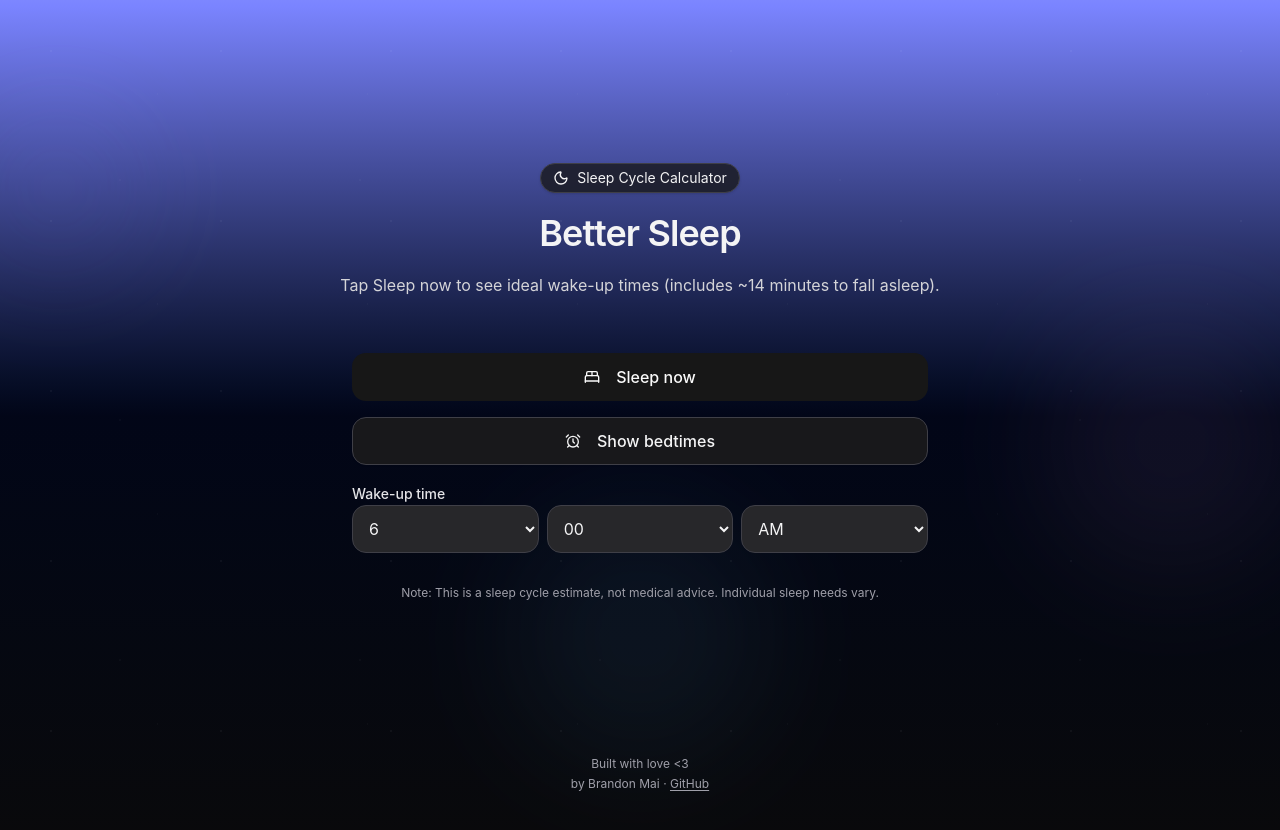
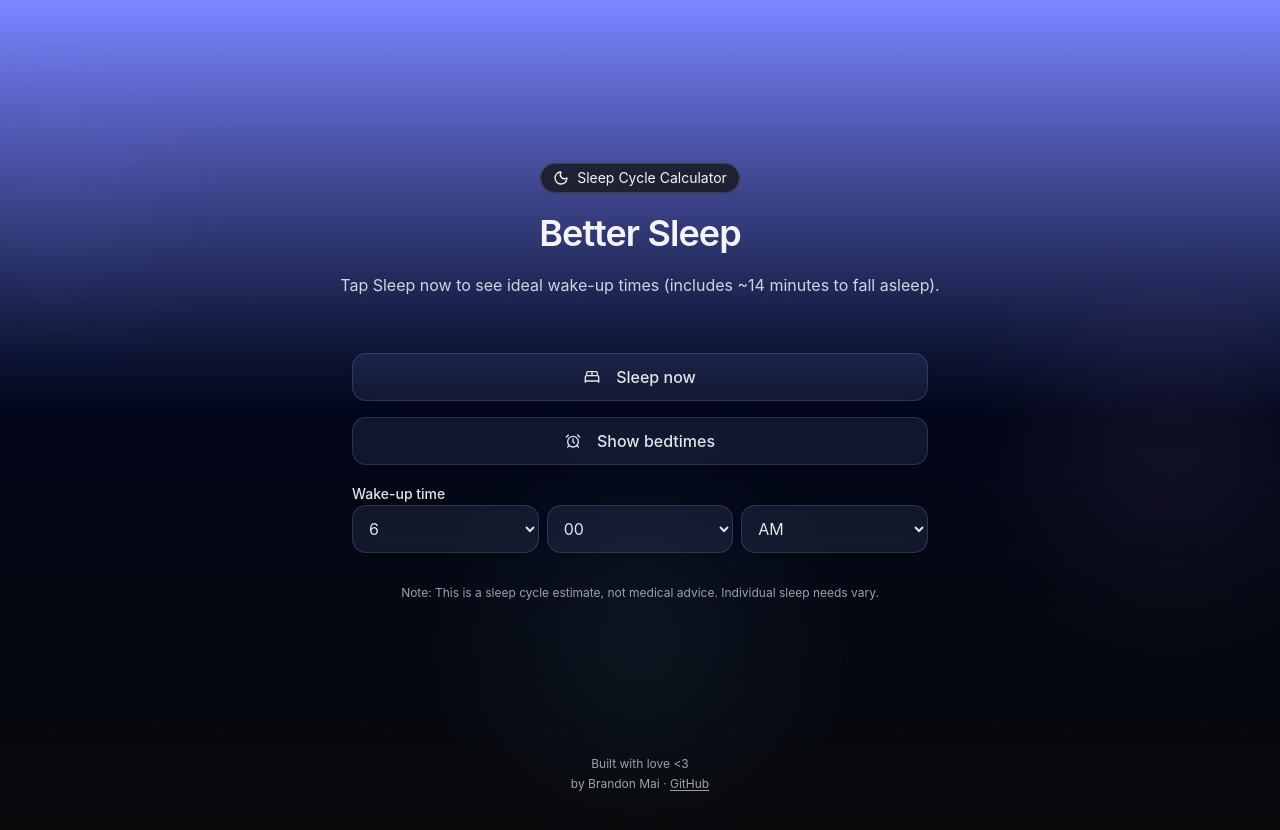
Before and after one commit to barndonmai/better-sleep, a React (Vite) app: page / in a window 1280 px wide. Built offline with nearby package versions, Linux system fonts and the light colour scheme.

Commit message:
Add consistent colouring to buttons and selectors

```diff
--- a/src/components/SleepHero.jsx
+++ b/src/components/SleepHero.jsx
@@ -55,7 +55,13 @@ export default function SleepHero({
 }) {
   const { hour12, minute, meridiem } = parseWakeTime(wakeTime);
 
-  const selectClass = `h-12 w-full rounded-xl border px-3 text-base ${classes.input}`;
+  const controlTone =
+    "border border-indigo-200/15 bg-indigo-300/10 text-zinc-200 shadow-sm backdrop-blur-sm hover:bg-indigo-300/15";
+  const interactiveMotion =
+    "transition-all duration-200 hover:-translate-y-0.5 active:translate-y-0 active:scale-[0.99]";
+
+  const buttonClass = `h-12 w-full rounded-xl text-base font-medium ${controlTone} ${interactiveMotion}`;
+  const selectClass = `h-12 w-full rounded-xl px-3 text-base ${controlTone} focus:outline-none focus:ring-2 focus:ring-white/20`;
 
   const updateHour = (nextHour) => {
     setWakeTime(to24Hour(nextHour, minute, meridiem));
@@ -72,19 +78,12 @@ export default function SleepHero({
   return (
     <div className="mx-auto max-w-xl">
       <div className="space-y-4 text-center">
-        <Button
-          onClick={onSleepNow}
-          className="h-12 w-full rounded-xl text-base font-medium transition-all duration-200 hover:-translate-y-0.5 hover:shadow-lg hover:shadow-indigo-500/20 active:translate-y-0 active:scale-[0.99]"
-        >
+        <Button onClick={onSleepNow} variant="ghost" className={buttonClass}>
           <BedDouble className="mr-2 h-4 w-4" />
           Sleep now
         </Button>
 
-        <Button
-          onClick={onWakeAtTime}
-          variant="outline"
-          className={`h-12 w-full rounded-xl text-base font-medium transition-all duration-200 hover:-translate-y-0.5 hover:shadow-md hover:text-inherit active:translate-y-0 active:scale-[0.99] ${classes.outlineBtn}`}
-        >
+        <Button onClick={onWakeAtTime} variant="ghost" className={buttonClass}>
           <AlarmClock className="mr-2 h-4 w-4" />
           Show bedtimes
         </Button>
```
